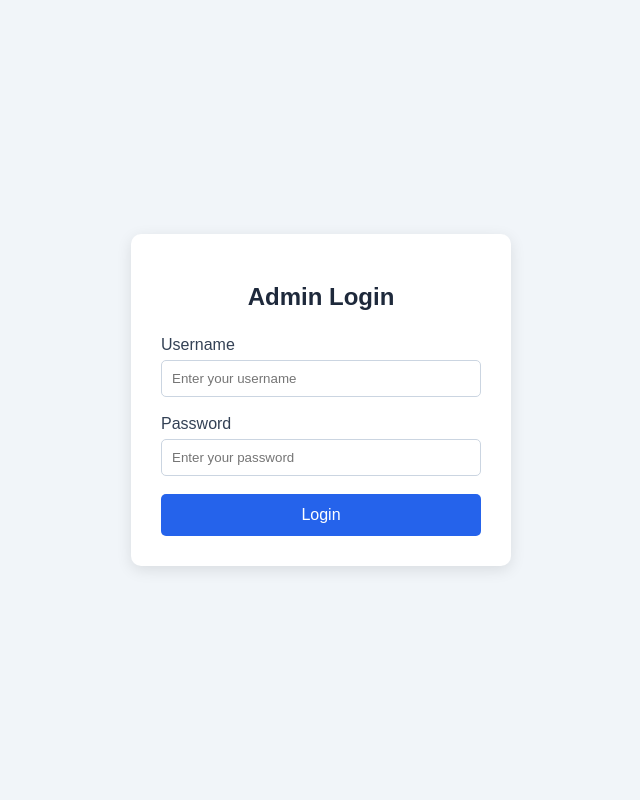
After one commit to muhdismailm/CRUD, a Django app: page /login/ in a window 1280 px wide. The commit adds this page. Shown: the whole page, without its empty margins (319-959 px from the left). Run offline with Django 5.2, Linux system fonts and the light colour scheme.

Commit message:
login added

```diff
--- /dev/null
+++ b/teacher/templates/login.html
@@ -0,0 +1,106 @@
+<!DOCTYPE html>
+<html lang="en">
+<head>
+    <meta charset="UTF-8">
+    <meta name="viewport" content="width=device-width, initial-scale=1.0">
+    <title>Admin Login</title>
+
+    <style>
+        body {
+            font-family: Arial, sans-serif;
+            background: #f1f5f9;
+            display: flex;
+            justify-content: center;
+            align-items: center;
+            height: 100vh;
+            margin: 0;
+        }
+
+        .login-container {
+            background: white;
+            padding: 30px;
+            border-radius: 10px;
+            width: 320px;
+            box-shadow: 0 4px 15px rgba(0, 0, 0, 0.1);
+        }
+
+        h2 {
+            text-align: center;
+            margin-bottom: 25px;
+            color: #1e293b;
+        }
+
+        label {
+            display: block;
+            margin-bottom: 6px;
+            color: #334155;
+        }
+
+        input {
+            width: 100%;
+            padding: 10px;
+            margin-bottom: 18px;
+            border: 1px solid #cbd5e1;
+            border-radius: 5px;
+            box-sizing: border-box;
+        }
+
+        button {
+            width: 100%;
+            padding: 12px;
+            background: #2563eb;
+            color: white;
+            border: none;
+            border-radius: 5px;
+            cursor: pointer;
+            font-size: 16px;
+        }
+
+        button:hover {
+            background: #1d4ed8;
+        }
+
+        .error {
+            color: #dc2626;
+            text-align: center;
+            margin-bottom: 15px;
+        }
+    </style>
+</head>
+
+<body>
+
+    <div class="login-container">
+        <h2>Admin Login</h2>
+
+        {% if error %}
+            <p class="error">{{ error }}</p>
+        {% endif %}
+
+        <form method="POST">
+            {% csrf_token %}
+
+            <label for="username">Username</label>
+            <input
+                type="text"
+                id="username"
+                name="username"
+                placeholder="Enter your username"
+                required
+            >
+
+            <label for="password">Password</label>
+            <input
+                type="password"
+                id="password"
+                name="password"
+                placeholder="Enter your password"
+                required
+            >
+
+            <button type="submit">Login</button>
+        </form>
+    </div>
+
+</body>
+</html>
--- a/teacher/urls.py
+++ b/teacher/urls.py
@@ -5,5 +5,6 @@ urlpatterns = [
     path('', views.index, name='index'),
     path('add_student/', views.add_student, name='add_student'),
     path('edit_student<int:student_id>/', views.update_student, name='edit_student'),
-    path('delete_student<int:student_id>/', views.delete_student, name='delete_student')
+    path('delete_student<int:student_id>/', views.delete_student, name='delete_student'),
+    path('login/', views.login_view, name='login'),
 ]
--- a/teacher/views.py
+++ b/teacher/views.py
@@ -1,4 +1,4 @@
-from django.contrib.auth import authenticate, login as auth_login
+from django.contrib.auth import authenticate, login as login
 from django.shortcuts import redirect, render
 from .models import Students
 
@@ -9,7 +9,6 @@ def index(request):
 
 
 def add_student(request):
-
     if request.method == "POST":
         name = request.POST.get('name')
         course = request.POST.get('course')
@@ -39,3 +38,23 @@ def delete_student(request,student_id):
     std=Students.objects.get(id=student_id)
     std.delete()
     return redirect('index')
+def login_view(request):
+    if request.method == 'POST':
+        username = request.POST.get('username')
+        password = request.POST.get('password')
+
+        user = authenticate(
+            request,
+            username=username,
+            password=password
+        )
+
+        if user is not None and user.is_superuser:
+            login(request, user)
+            return redirect('add_student')
+
+        return render(request, 'login.html', {
+            'error': 'Invalid credentials or insufficient permissions.'
+        })
+
+    return render(request, 'login.html')
```
Also changed, not shown: teacher/templates/index.html (+16 -5 lines), db.sqlite3.
